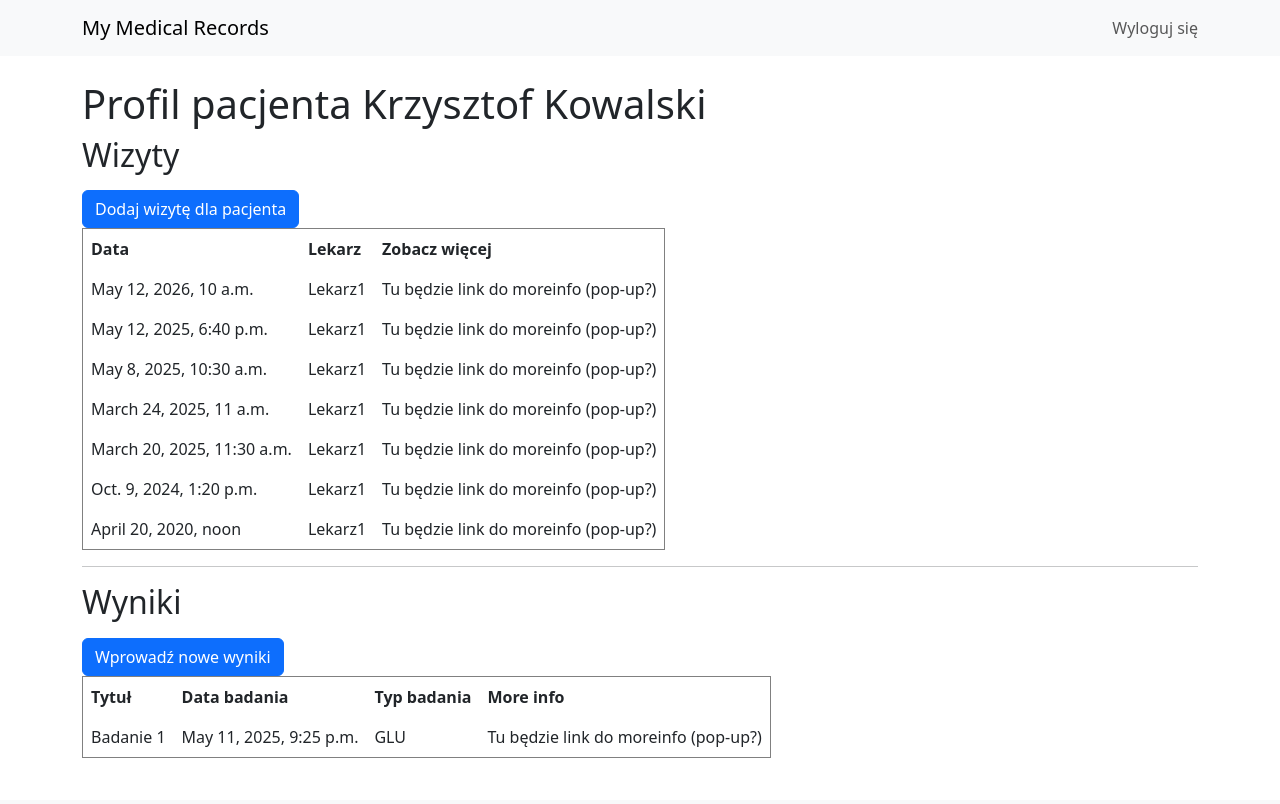
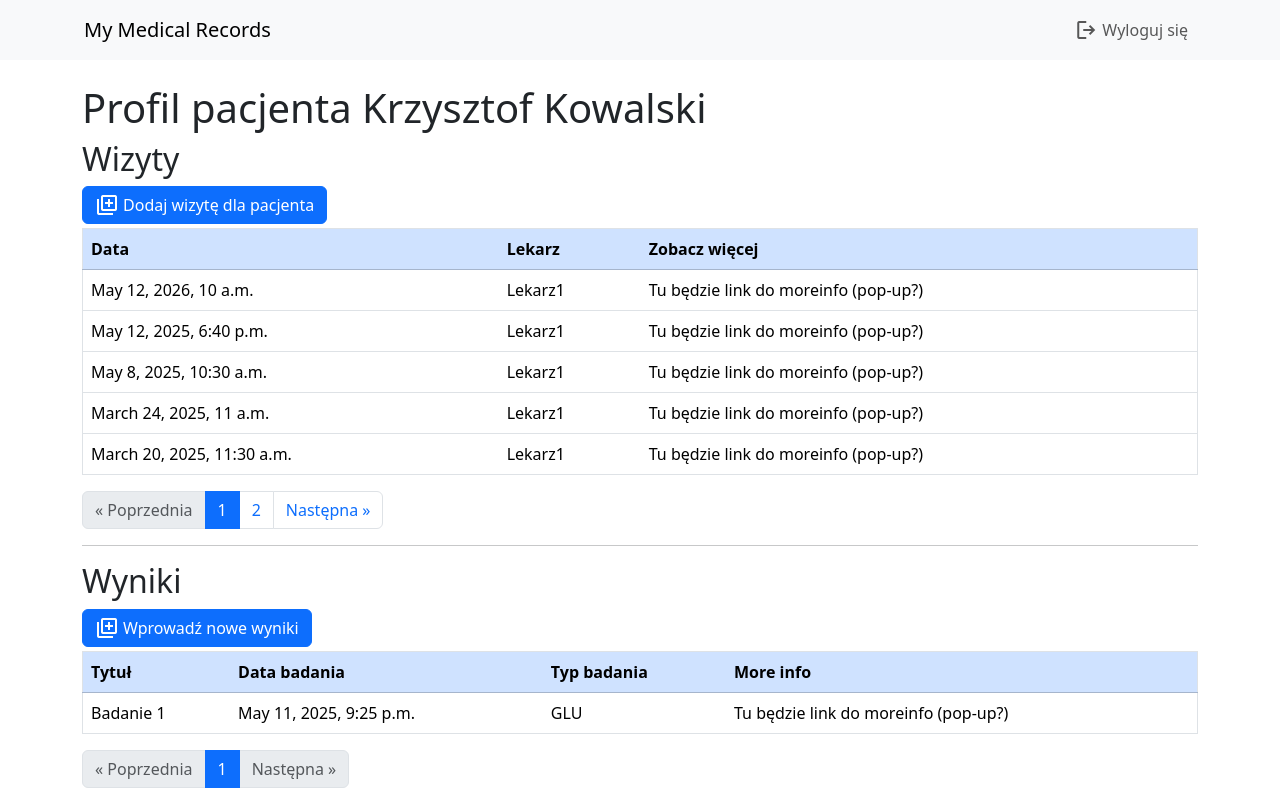
Before and after one commit to EwaKumorkiewicz/medical_records_app, a Django app: page /myapp/profil_pacjenta/3/ in a window 1280 px wide. Before the commit the page ends 758 px from the top, so only its background shows below. Run offline with Django 5.2, Linux system fonts and the light colour scheme; a user stored in the database is signed in; data comes from the database, SQL or seed files in the repository; both versions use the stored data as it was after the commit; some libraries are stand-ins or nearby versions.

Commit message:
dodana paginacja, usprawniony form

```diff
--- a/myapp/templates/base.html
+++ b/myapp/templates/base.html
@@ -3,21 +3,28 @@
 <head>
     <meta charset="UTF-8">
     <title>{% block title %}My Medical Records{% endblock %}</title>
-    <link rel="stylesheet" href="https://cdn.jsdelivr.net/npm/bootstrap@5.3.0/dist/css/bootstrap.min.css">
+    {% load bootstrap5 %}
+    {% bootstrap_css %}
+    {% bootstrap_javascript %}
+    <link rel="stylesheet" href="https://fonts.googleapis.com/css2?family=Material+Symbols+Outlined" />
 </head>
 <body>
 
     <!-- Header / Navigation -->
     <nav class="navbar navbar-expand-lg navbar-light bg-light mb-4">
         <div class="container">
-            <a class="navbar-brand" href="/">My Medical Records</a>
+            <h4 class="navbar-brand" style="padding: 2px; margin: 0; border: none;">My Medical Records</h4>
             <div class="collapse navbar-collapse">
                 <ul class="navbar-nav ms-auto">
                     {% if user.is_authenticated %}
+
                         <li class="nav-item">
                             <form method="post" action="{% url 'logout' %}" style="display:inline;">   <!-- zawsze post do logout bo potem się psuje!!! -->
                                 {% csrf_token %}
-                                <button type="submit" class="nav-link btn btn-link" style="padding: 0; margin: 0; border: none;">Wyloguj się</button>
+                                <button type="submit" class="nav-link btn btn-link d-flex align-items-center gap-1" style="padding: 10px; margin: 0; border: none;">
+                                    <span class="material-symbols-outlined">
+                                        logout
+                                    </span><span>Wyloguj się</span></button>
                             </form>
                         </li>
                     {% else %}
--- a/myapp/templates/profil_pacjenta_template.html
+++ b/myapp/templates/profil_pacjenta_template.html
@@ -1,4 +1,5 @@
 {% extends 'base.html' %}
+
 
 {% block content %}
 
@@ -7,7 +8,10 @@
 <!-- wizyty -->
 <h2>Wizyty</h2>
 <!-- add tutaj button -> dodaj wizytę -->
-<button type="button" class="btn btn-primary mt-2" onclick="toggleForm('wizyta')">Dodaj wizytę dla pacjenta</button>
+<button type="button" class="btn btn-primary mt-2 d-flex align-items-center gap-1" style = "margin: 4px 0" onclick="toggleForm('wizyta')">
+    <span class="material-symbols-outlined">
+        library_add
+    </span><span>Dodaj wizytę dla pacjenta</span></button>
 
 
 <div id="dodaj_wizyte" style="display:none;">
@@ -17,8 +21,11 @@
         {{ form_wizyta.as_p }}
 
         <div class="d-flex gap-2 mt-2">
-            <button type="submit" name = 'submit_form' class="btn btn-success" value = 'wizyta'>Zapisz wizytę</button>
-            <button type="button" class="btn btn-secondary" onclick="toggleForm()">Anuluj</button>
+            <button type="submit" name = 'submit_form' class="btn btn-success d-flex align-items-center gap-1" value = 'wizyta'>
+                <span class="material-symbols-outlined">
+                    check_box
+                </span><span>Zapisz wizytę</span></button>
+            <button type="button" class="btn btn-secondary" onclick="toggleForm('wizyta')">Anuluj</button>
         </div>
     </form>
     <hr>
@@ -26,30 +33,39 @@
 
 <script>
 function toggleForm(type) {
-    if (type == 'wizyta'){
-        var form = document.getElementById('dodaj_wizyte');
-        form.style.display = (form.style.display === 'none') ? 'block' : 'none'; }
-    else {
-        var form = document.getElementById('dodaj_badanie');
-        form.style.display = (form.style.display === 'none') ? 'block' : 'none'; }
+    let formularz, form_element;   // definicja zmiennej w JS
 
+    if (type === 'wizyta') {
+        formularz = document.getElementById('dodaj_wizyte');
+        form_element = formularz.querySelector('form');
+    } else {
+        formularz = document.getElementById('dodaj_badanie');
+        form_element = formularz.querySelector('form');
     }
+
+    if (formularz.style.display === 'none') {
+        formularz.style.display = 'block';
+        form_element.reset(); // Clear form inputs when shown again
+    } else {
+        formularz.style.display = 'none';
+    }
+}
 
 </script>
 
 
 
-{% if wizyty %}
-    <table border="1" cellspacing="0" cellpadding="8">
+{% if page_obj_wizyta %}
+    <table border="1" cellspacing="0" cellpadding="8" class = "table">
     <thead>
         <tr>
-            <th>Data</th>
-            <th>Lekarz</th>
-            <th>Zobacz więcej</th>
+            <th class="table-primary">Data</th>
+            <th class="table-primary">Lekarz</th>
+            <th class="table-primary">Zobacz więcej</th>
         </tr>
     </thead>
     <tbody>
-        {% for wizyta in wizyty %}
+        {% for wizyta in page_obj_wizyta %}
         <tr>
             <td>{{ wizyta.wizyta_data }}</td>
             <td>{{ wizyta.doctor.username }}</td>
@@ -58,16 +74,50 @@ function toggleForm(type) {
         {% endfor %}
     </tbody>
 </table>
+
+
+<!-- paginacja -->
+<nav aria-label="paginacja" class="mt-3">
+        <ul class="pagination">
+            {% if page_obj_wizyta.has_previous %}
+                <li class="page-item">
+                    <a class="page-link" href="?page_1={{ page_obj_wizyta.previous_page_number }}">&laquo; Poprzednia</a>
+                </li>
+            {% else %}
+                <li class="page-item disabled"><span class="page-link">&laquo; Poprzednia</span></li>
+            {% endif %}
+
+            {% for num in page_obj_wizyta.paginator.page_range %}
+                {% if page_obj_wizyta.number == num %}
+                    <li class="page-item active"><span class="page-link">{{ num }}</span></li>
+                {% elif num > page_obj_wizyta.number|add:'-3' and num < page_obj_wizyta.number|add:'3' %}
+                    <li class="page-item"><a class="page-link" href="?page_1={{ num }}">{{ num }}</a></li>
+                {% endif %}
+            {% endfor %}
+
+            {% if page_obj_wizyta.has_next %}
+                <li class="page-item">
+                    <a class="page-link" href="?page_1={{ page_obj_wizyta.next_page_number }}">Następna &raquo;</a>
+                </li>
+            {% else %}
+                <li class="page-item disabled"><span class="page-link">Następna &raquo;</span></li>
+            {% endif %}
+        </ul>
+    </nav>
+
 {% else %}
     <p>Nie ma żadnych odbytych wizyt.</p>
 {% endif %}
 
 <hr>
 
-<!-- moje lab_results -->
+<!-- lab_results -->
 <h2>Wyniki</h2>
 <!-- add button -> dodaj nowe wyniki/logi -->
-<button type="button" class="btn btn-primary mt-2" onclick="toggleForm('badanie')">Wprowadź nowe wyniki</button>
+<button type="button" class="btn btn-primary mt-2 d-flex align-items-center gap-1" style = "margin: 4px 0" onclick="toggleForm('badanie')">
+    <span class="material-symbols-outlined">
+        library_add
+    </span><span>Wprowadź nowe wyniki</span></button>
 
 <div id="dodaj_badanie" style="display:none;">
     <hr>
@@ -76,7 +126,10 @@ function toggleForm(type) {
         {{ form_badanie.as_p }}
 
         <div class="d-flex gap-2 mt-2">
-            <button type="submit" name = 'submit_form' class="btn btn-success" value = 'badanie'>Zapisz</button>
+            <button type="submit" name = 'submit_form' class="btn btn-success d-flex align-items-center gap-1" value = 'badanie'>
+                <span class="material-symbols-outlined">
+                    check_box
+                </span><span>Zapisz</span></button>
             <button type="button" class="btn btn-secondary" onclick="toggleForm('badanie')">Anuluj</button>
         </div>
     </form>
@@ -84,34 +137,63 @@ function toggleForm(type) {
 </div>
 
 
-{% if badania %}
-    <table border="1" cellspacing="0" cellpadding="8">
+{% if page_obj_badanie %}
+    <table border="1" cellspacing="0" cellpadding="8" class = "table">
     <thead>
         <tr>
-            <th>Tytuł</th>
-            <th>Data badania</th>
-            <th>Typ badania</th>
-            <th>More info</th>
+            <th class="table-primary">Tytuł</th>
+            <th class="table-primary">Data badania</th>
+            <th class="table-primary">Typ badania</th>
+            <th class="table-primary">More info</th>
         </tr>
     </thead>
     <tbody>
-        {% for badanie in badania %}
+        {% for badanie in page_obj_badanie %}
         <tr>
             <td>{{ badanie.badanie_title }}</td>
             <td>{{ badanie.badanie_data }}</td>
             <td>{{ badanie.result_type }}</td>
-            <td>Tu będzie link do moreinfo (pop-up?)</td>
+            <td >Tu będzie link do moreinfo (pop-up?)</td>
         </tr>
         {% endfor %}
     </tbody>
 </table>
+
+<nav aria-label="paginacja" class="mt-3">
+        <ul class="pagination">
+            {% if page_obj_badanie.has_previous %}
+                <li class="page-item">
+                    <a class="page-link" href="?page_2={{ page_obj_badanie.previous_page_number }}">&laquo; Poprzednia</a>
+                </li>
+            {% else %}
+                <li class="page-item disabled"><span class="page-link">&laquo; Poprzednia</span></li>  <!-- laquo - symbol strzałek-->
+            {% endif %}
+
+            {% for num in page_obj_badanie.paginator.page_range %}
+                {% if page_obj_badanie.number == num %}
+                    <li class="page-item active"><span class="page-link">{{ num }}</span></li>
+                {% elif num > page_obj_badanie.number|add:'-3' and num < page_obj_badanie.number|add:'3' %}   <!-- pokaż tylko linki na +2/-2 strony -->
+                    <li class="page-item"><a class="page-link" href="?page_2={{ num }}">{{ num }}</a></li>
+                {% endif %}
+            {% endfor %}
+
+            {% if page_obj_badanie.has_next %}
+                <li class="page-item">
+                    <a class="page-link" href="?page_2={{ page_obj_badanie.next_page_number }}">Następna &raquo;</a>
+                </li>
+            {% else %}
+                <li class="page-item disabled"><span class="page-link">Następna &raquo;</span></li>
+            {% endif %}
+        </ul>
+</nav>
+
 {% else %}
     <p>Nie ma żadnych wyników badań.</p>
 {% endif %}
 
 
 <script>
-document.addEventListener("DOMContentLoaded", function () {
+document.addEventListener("DOMContentLoaded", function () {  //kontrola wprowadzonych wartości w formularzach
     const valueInput = document.getElementById("id_badanie_value");
     const fileInput = document.getElementById("id_badanie_file");
 
--- a/myapp/views.py
+++ b/myapp/views.py
@@ -164,7 +164,7 @@ def patient_home_view(request):
 
 
 
-
+from django.core.paginator import Paginator
 from .forms import WizytaForm, BadaniaForm
 @login_required
 def patient_profile(request, pk):   #pk to argument przekazywany przez url
@@ -173,6 +173,15 @@ def patient_profile(request, pk):   #pk to argument przekazywany przez url
     patient = get_object_or_404(CustomUser, id = pk, role = 'patient')
     wizyty = Wizyty.objects.filter(patient=patient).order_by('-wizyta_data')
     badania = Badania.objects.filter(patient=patient).order_by('-badanie_data')
+
+    paginator_wizyta = Paginator(wizyty, 5)
+    paginator_badanie = Paginator(badania, 5)
+
+    page_nr_wizyta = request.GET.get('page_1')
+    page_obj_wizyta = paginator_wizyta.get_page(page_nr_wizyta)
+
+    page_nr_badanie = request.GET.get('page_2')
+    page_obj_badanie = paginator_badanie.get_page(page_nr_badanie)
 
     form_wizyta = WizytaForm()
     form_badanie = BadaniaForm()
@@ -197,4 +206,6 @@ def patient_profile(request, pk):   #pk to argument przekazywany przez url
                 badanie.save()
                 return redirect('profil_pacjenta', pk=pk)
 
-    return render(request, 'profil_pacjenta_template.html', {'patient': patient, 'wizyty': wizyty, 'badania': badania, 'form_wizyta': form_wizyta, 'form_badanie': form_badanie })
+    return render(request, 'profil_pacjenta_template.html', {'patient': patient, 'wizyty': wizyty, 'badania': badania,
+                                                             'form_wizyta': form_wizyta, 'form_badanie': form_badanie,
+                                                              'page_obj_wizyta': page_obj_wizyta, 'page_obj_badanie': page_obj_badanie})
--- a/projekt_paw/settings.py
+++ b/projekt_paw/settings.py
@@ -38,6 +38,7 @@ INSTALLED_APPS = [
     'django.contrib.messages',
     'django.contrib.staticfiles',
     'myapp',
+    'bootstrap5',
 ]
 
 MIDDLEWARE = [
```
Also changed, not shown: db.sqlite3, myapp/migrations/0005_alter_badania_badanie_data.py (added).
